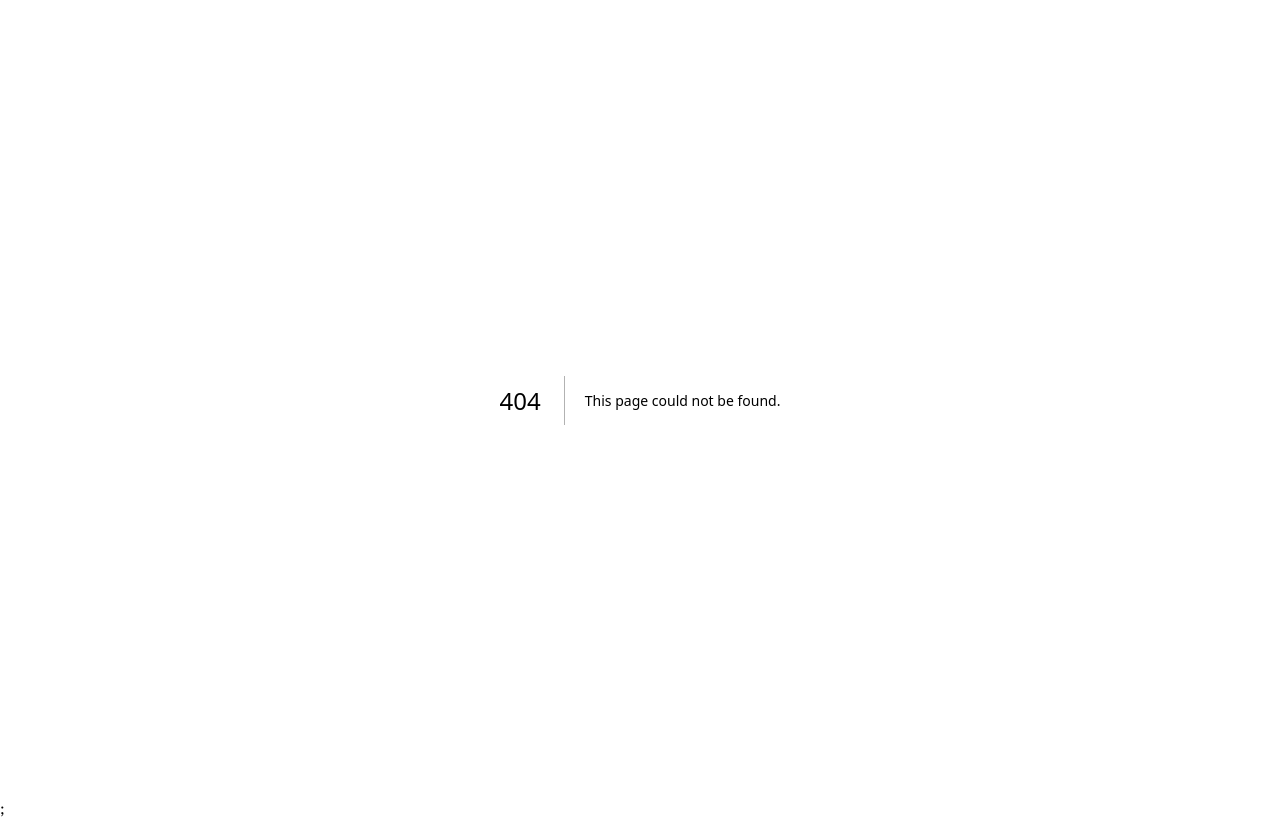
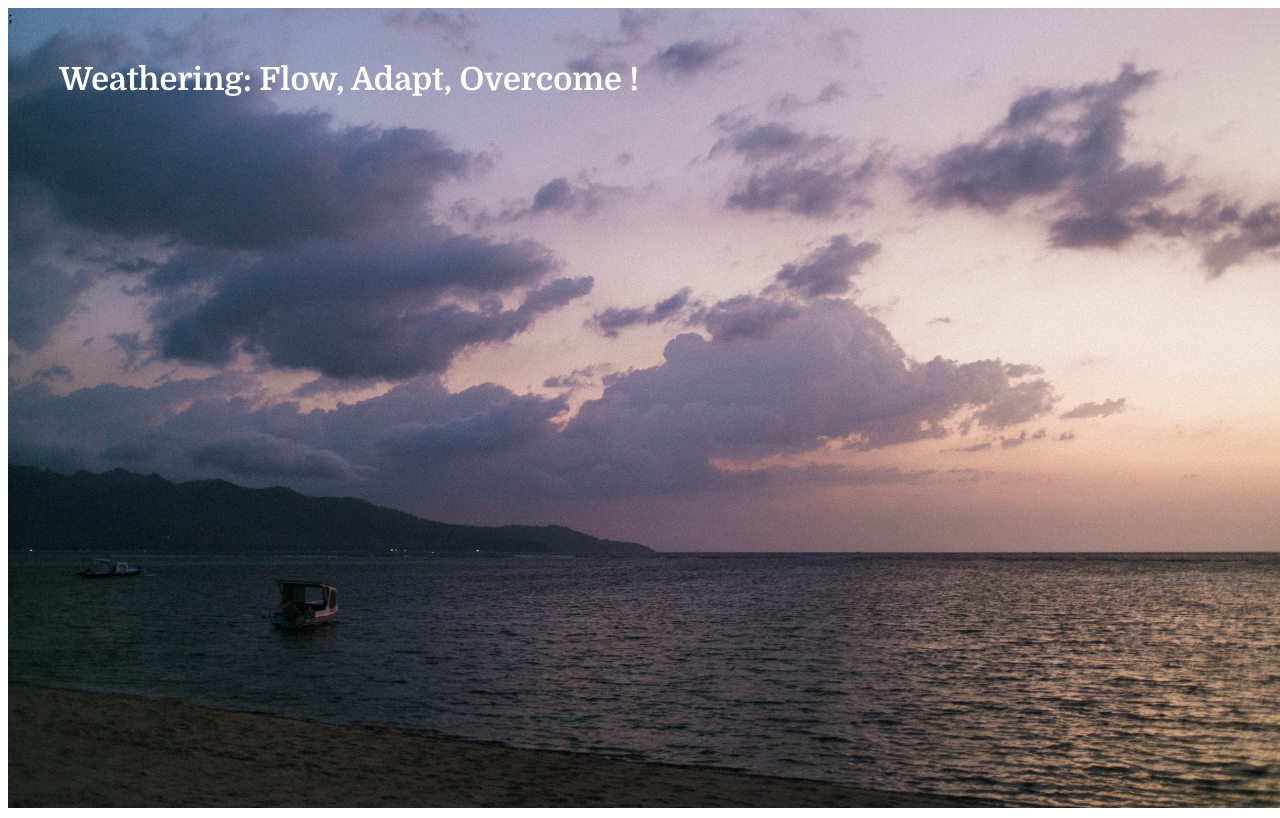
Before and after one commit to Kaikei-e/Weathering, a Next.js app in the folder cognit/: page /home in a window 1280 px wide. Before the commit this address had no page. Built offline with nearby package versions, Linux system fonts and the light colour scheme.

Commit message:
cognit: made the home page logo

```diff
--- a/cognit/src/pages/chairWork/index.tsx
+++ b/cognit/src/pages/chairWork/index.tsx
@@ -1,3 +1,5 @@
+/** @jsxImportSource @emotion/react */
+
 import axios from "axios";
 import { useEffect } from "react";
 import { css } from "@emotion/react";
--- /dev/null
+++ b/cognit/src/pages/home/index.tsx
@@ -0,0 +1,37 @@
+/** @jsxImportSource @emotion/react */
+
+import { css } from "@emotion/react";
+
+const Home = () => {
+  return (
+    <div className={"bgWrap"}>
+      <div
+        css={css`
+          width: 100%;
+          height: 100%;
+        `}
+      >
+        <div
+          css={css`
+            position: absolute;
+            top: 4%;
+            left: 4%;
+            display: flex;
+            flex-direction: row;
+            font-family: "Domine", serif;
+          `}
+        >
+          <h1
+            css={css`
+              color: white;
+            `}
+          >
+            Weathering: Flow, Adapt, Overcome !
+          </h1>
+        </div>
+      </div>
+    </div>
+  );
+};
+
+export default Home;
```
Also changed, not shown: cognit/src/pages/index.tsx (+6 -1 lines).
